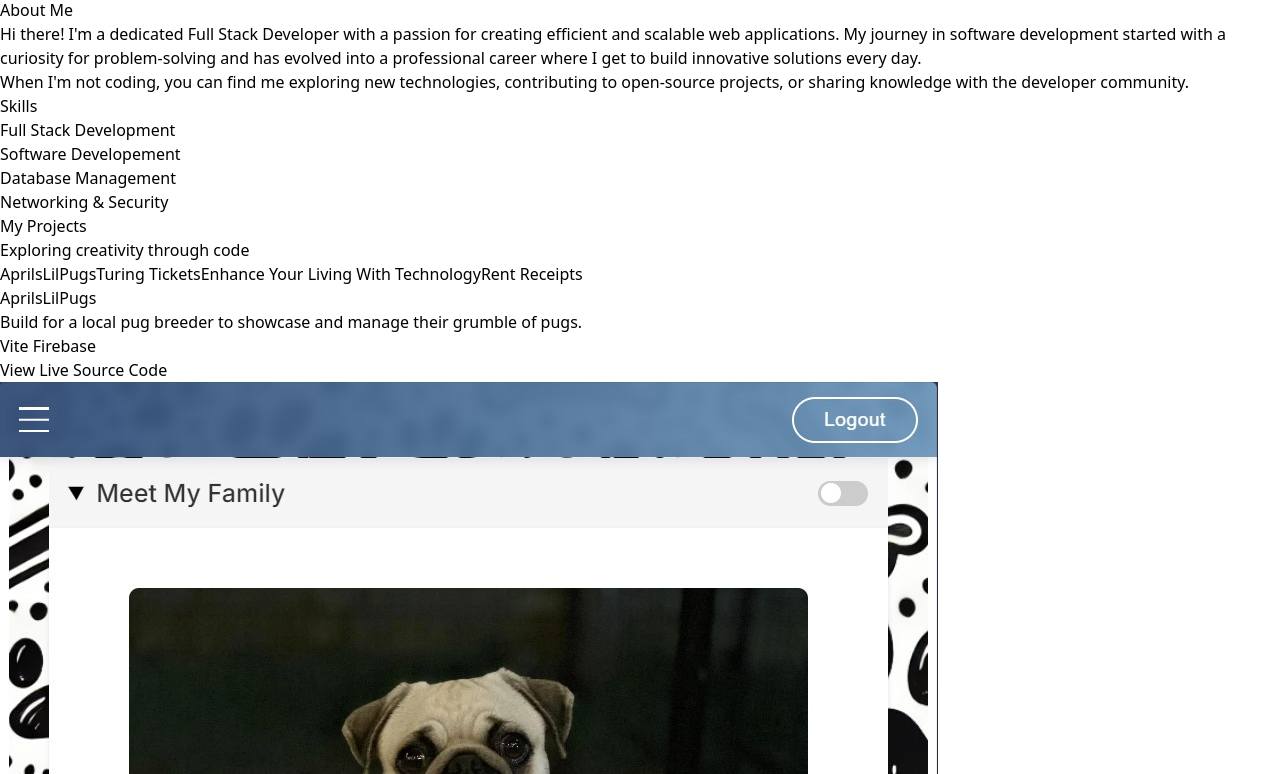
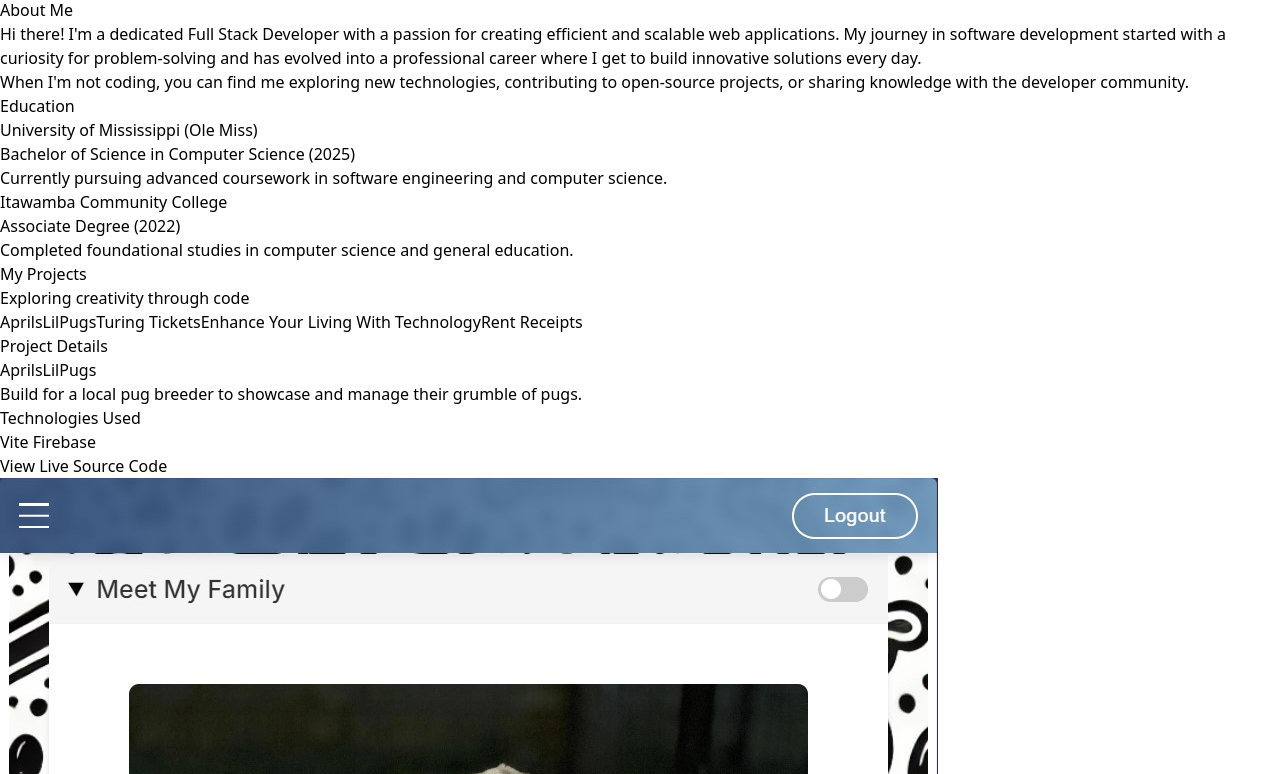
Before and after one commit to jonahgcarpenter/Portfolio, an Angular app: page / in a window 1280 px wide. Shown: the part 746-1520 px from the top of the page. Built offline with nearby package versions, Linux system fonts and the light colour scheme.

Commit message:
better looking

```diff
--- a/src/app/components/about/about.component.ts
+++ b/src/app/components/about/about.component.ts
@@ -1,12 +1,5 @@
 import { Component } from '@angular/core';
 import { CommonModule } from '@angular/common';
-
-interface Education {
-  school: string;
-  degree: string;
-  year: string;
-  description?: string;
-}
 
 interface HomeLab {
   name: string;
@@ -14,13 +7,19 @@ interface HomeLab {
   specs?: string;
 }
 
+interface Language {
+  name: string;
+  experience: string;
+  details: string;
+}
+
 interface AboutInfo {
   title: string;
   role: string;
   description: string;
   journey: string;
-  education: Education[];
   homeLab: HomeLab[];
+  languages: Language[];
 }
 
 @Component({
@@ -48,14 +47,16 @@ interface AboutInfo {
             <p class="text-lg leading-relaxed">{{ aboutData.journey }}</p>
           </div>
 
-          <!-- Education Section -->
+          <!-- Language Experience Section -->
           <div class="bg-purple-800/50 rounded-xl p-8 space-y-6">
-            <h3 class="text-2xl font-semibold text-pink-400">Education</h3>
+            <h3 class="text-2xl font-semibold text-pink-400">Programming Languages</h3>
             <div class="space-y-6">
-              <div *ngFor="let edu of aboutData.education" class="space-y-2">
-                <h4 class="text-xl font-semibold text-white">{{ edu.school }}</h4>
-                <p class="text-gray-300">{{ edu.degree }} ({{ edu.year }})</p>
-                <p *ngIf="edu.description" class="text-gray-400">{{ edu.description }}</p>
+              <div *ngFor="let lang of aboutData.languages" class="space-y-2">
+                <div class="flex justify-between items-center">
+                  <h4 class="text-xl font-semibold text-white">{{ lang.name }}</h4>
+                  <span class="text-pink-400">{{ lang.experience }}</span>
+                </div>
+                <p class="text-gray-400">{{ lang.details }}</p>
               </div>
             </div>
           </div>
@@ -80,27 +81,13 @@ interface AboutInfo {
 export class AboutComponent {
   aboutData: AboutInfo = {
     title: 'About Me',
-    role: 'Full Stack Developer',
+    role: 'Full Stack / Software Developer',
     description: `My journey into software development began with a fascination for technology and problem-solving.
       What started as a curious exploration has evolved into a passionate pursuit of creating innovative solutions
       through code.`,
     journey: `Throughout my academic journey, I've discovered my love for building applications that make a real
       impact. I'm currently pursuing my Bachelor's degree while actively developing my skills in full-stack
       development. I believe in continuous learning and pushing myself to explore new technologies and methodologies.`,
-    education: [
-      {
-        school: 'University of Mississippi (Ole Miss)',
-        degree: 'Bachelor of Science in Computer Science',
-        year: '2025',
-        description: 'Currently pursuing advanced coursework in software engineering and computer science.'
-      },
-      {
-        school: 'Itawamba Community College',
-        degree: 'Associate Degree',
-        year: '2022',
-        description: 'Completed foundational studies in computer science and general education.'
-      }
-    ],
     homeLab: [
       {
         name: 'Proxmox Hypervisor',
@@ -122,6 +109,28 @@ export class AboutComponent {
         purpose: 'Self-hosted services including Nextcloud, Bitwarden, and Nginx Proxy Manager',
         specs: 'Docker containers running on Proxmox VM'
       }
+    ],
+    languages: [
+      {
+        name: 'TypeScript/JavaScript',
+        experience: '3 years',
+        details: 'Extensive experience with modern ES6+ features, Angular, Node.js, and React development.'
+      },
+      {
+        name: 'Python',
+        experience: '2 years',
+        details: 'Used for backend development, automation scripts, and data analysis projects.'
+      },
+      {
+        name: 'Java',
+        experience: '2 years',
+        details: 'Experience in building enterprise applications and Android development.'
+      },
+      {
+        name: 'C#',
+        experience: '1 year',
+        details: 'Developed Windows applications and Unity game projects.'
+      }
     ]
   };
 }
--- a/src/app/components/footer/footer.component.ts
+++ b/src/app/components/footer/footer.component.ts
@@ -26,11 +26,9 @@ import { CommonModule } from '@angular/common';
             <a *ngFor="let link of socialLinks"
                [href]="link.url"
                target="_blank"
-               class="relative px-4 py-2 rounded-lg bg-gradient-to-r from-purple-500/20 to-pink-500/20 border border-pink-500/30 hover:from-purple-500/30 hover:to-pink-500/30 hover:border-pink-400/50 transition-all duration-300"
+               class="px-4 py-2 rounded-lg transition-colors border border-pink-500 hover:bg-pink-500/10"
             >
-              <span class="text-white">
-                {{ link.name }}
-              </span>
+              <span class="text-white">{{ link.name }}</span>
             </a>
           </div>
 
@@ -47,8 +45,8 @@ export class FooterComponent {
   currentYear = new Date().getFullYear();
 
   socialLinks = [
-    { name: 'LinkedIn', url: 'https://linkedin.com/in/your-profile' },
-    { name: 'GitHub', url: 'https://github.com/your-username' },
-    { name: 'Email', url: 'mailto:your.email@example.com' }
+    { name: 'LinkedIn', url: 'https://www.linkedin.com/in/jonah-carpenter-aa2644264/' },
+    { name: 'GitHub', url: 'https://github.com/jonahgcarpenter' },
+    { name: 'Email', url: 'mailto:jonahgcarpenter@gmail.com' }
   ];
 }
--- a/src/app/components/home/home.component.ts
+++ b/src/app/components/home/home.component.ts
@@ -1,5 +1,12 @@
 import { Component } from '@angular/core';
 import { CommonModule } from '@angular/common';
+
+interface Education {
+  school: string;
+  degree: string;
+  year: string;
+  description?: string;
+}
 
 @Component({
   selector: 'app-home',
@@ -22,11 +29,14 @@ import { CommonModule } from '@angular/common';
             <div class="flex gap-4">
               <button
                 (click)="copyEmail()"
-                class="px-6 py-3 bg-purple-500 hover:bg-purple-600 rounded-lg font-semibold transition duration-300"
+                class="px-6 py-3 rounded-lg transition-colors bg-purple-500 text-white hover:bg-purple-600"
               >
                 {{ buttonText }}
               </button>
-              <a href="#projects" class="px-6 py-3 border border-pink-500 hover:bg-pink-500/10 rounded-lg font-semibold transition duration-300">
+              <a
+                href="#projects"
+                class="px-6 py-3 rounded-lg transition-colors border border-pink-500 hover:bg-pink-500/10"
+              >
                 View Work
               </a>
             </div>
@@ -58,25 +68,14 @@ import { CommonModule } from '@angular/common';
               </p>
             </div>
             <div class="bg-purple-800/50 rounded-xl p-6 space-y-4">
-              <h3 class="text-xl font-semibold text-pink-400">Skills</h3>
-              <ul class="grid grid-cols-2 gap-4">
-                <li class="flex items-center gap-2">
-                  <span class="w-2 h-2 bg-pink-400 rounded-full"></span>
-                  Full Stack Development
-                </li>
-                <li class="flex items-center gap-2">
-                  <span class="w-2 h-2 bg-pink-400 rounded-full"></span>
-                  Software Developement
-                </li>
-                <li class="flex items-center gap-2">
-                  <span class="w-2 h-2 bg-pink-400 rounded-full"></span>
-                  Database Management
-                </li>
-                <li class="flex items-center gap-2">
-                  <span class="w-2 h-2 bg-pink-400 rounded-full"></span>
-                  Networking & Security
-                </li>
-              </ul>
+              <h3 class="text-xl font-semibold text-pink-400">Education</h3>
+              <div class="space-y-4">
+                <div *ngFor="let edu of education" class="space-y-2">
+                  <h4 class="text-lg font-semibold text-white">{{ edu.school }}</h4>
+                  <p class="text-gray-300">{{ edu.degree }} ({{ edu.year }})</p>
+                  <p *ngIf="edu.description" class="text-gray-400 text-sm">{{ edu.description }}</p>
+                </div>
+              </div>
             </div>
           </div>
         </div>
@@ -99,4 +98,19 @@ export class HomeComponent {
       console.error('Failed to copy email:', err);
     }
   }
+
+  education: Education[] = [
+    {
+      school: 'University of Mississippi (Ole Miss)',
+      degree: 'Bachelor of Science in Computer Science',
+      year: '2025',
+      description: 'Currently pursuing advanced coursework in software engineering and computer science.'
+    },
+    {
+      school: 'Itawamba Community College',
+      degree: 'Associate Degree',
+      year: '2022',
+      description: 'Completed foundational studies in computer science and general education.'
+    }
+  ];
 }
--- a/src/app/components/navbar/navbar.component.ts
+++ b/src/app/components/navbar/navbar.component.ts
@@ -19,12 +19,10 @@ import { ViewportScroller, CommonModule } from '@angular/common';
         <div class="hidden md:flex items-center gap-8">
           <button *ngFor="let section of sections"
                   (click)="selectSection($event, section)"
-                  class="group relative px-4 py-2 rounded-lg bg-gradient-to-r from-purple-500/20 to-pink-500/20 border border-pink-500/30 hover:from-purple-500/30 hover:to-pink-500/30 hover:border-pink-400/50 transition-all duration-300"
+                  [class]="'px-4 py-2 rounded-lg transition-colors text-white ' +
+                    (currentSection === section ? 'bg-purple-500' : 'border border-pink-500 hover:bg-pink-500/10')"
           >
-            <span class="relative z-10 text-white transition-all duration-300"
-                  [class]="currentSection === section ? 'text-pink-400' : ''">
-              {{ section.toUpperCase() }}
-            </span>
+            {{ section.toUpperCase() }}
           </button>
         </div>
 
@@ -32,7 +30,7 @@ import { ViewportScroller, CommonModule } from '@angular/common';
         <div class="flex md:hidden relative">
           <button
             (click)="toggleDropdown()"
-            class="relative px-4 py-2 rounded-lg bg-gradient-to-r from-purple-500/20 to-pink-500/20 border border-pink-500/30 hover:from-purple-500/30 hover:to-pink-500/30 hover:border-pink-400/50 transition-all duration-300"
+            class="px-4 py-2 rounded-lg transition-colors border border-pink-500 hover:bg-pink-500/10"
           >
             <span class="text-white">
               {{ currentSection.toUpperCase() }}
@@ -44,8 +42,8 @@ import { ViewportScroller, CommonModule } from '@angular/common';
           >
             <button *ngFor="let section of sections"
                     (click)="selectSection($event, section)"
-                    class="w-full px-4 py-3 text-left text-white hover:bg-gradient-to-r hover:from-purple-500/20 hover:to-pink-500/20 transition-all duration-300"
-                    [class.text-pink-400]="currentSection === section"
+                    [class]="'w-full px-4 py-2 text-left text-white transition-colors ' +
+                      (currentSection === section ? 'bg-purple-500' : 'hover:bg-pink-500/10')"
             >
               {{ section.toUpperCase() }}
             </button>
@@ -55,11 +53,10 @@ import { ViewportScroller, CommonModule } from '@angular/common';
         <!-- Contact Button -->
         <button
           (click)="toggleContactDropdown()"
-          class="relative px-4 py-2 rounded-lg bg-gradient-to-r from-purple-500/20 to-pink-500/20 border border-pink-500/30 hover:from-purple-500/30 hover:to-pink-500/30 hover:border-pink-400/50 transition-all duration-300"
+          [class]="'px-4 py-2 rounded-lg transition-colors ' +
+            (isContactDropdownOpen ? 'bg-purple-500' : 'border border-pink-500 hover:bg-pink-500/10')"
         >
-          <span class="text-white">
-            HIRE ME
-          </span>
+          <span class="text-white">HIRE ME</span>
         </button>
 
         <!-- Contact Dropdown -->
@@ -68,11 +65,9 @@ import { ViewportScroller, CommonModule } from '@angular/common';
         >
           <button *ngFor="let contact of contacts"
                   (click)="openLink(contact.url)"
-                  class="group relative w-full px-4 py-3 hover:bg-gradient-to-r hover:from-purple-500/20 hover:to-pink-500/20 transition-all duration-300"
+                  class="w-full px-4 py-2 text-left text-white transition-colors hover:bg-pink-500/10"
           >
-            <span class="text-white group-hover:text-pink-400 transition-all duration-300 flex items-center gap-2">
-              {{ contact.name.toUpperCase() }}
-            </span>
+            {{ contact.name.toUpperCase() }}
           </button>
         </div>
       </div>
@@ -85,9 +80,9 @@ export class NavbarComponent implements OnInit {
   sections = ['home', 'work', 'about'];
   isContactDropdownOpen = false;
   contacts = [
-    { name: 'LinkedIn', url: 'https://linkedin.com/in/your-profile' },
-    { name: 'GitHub', url: 'https://github.com/your-username' },
-    { name: 'Email', url: 'mailto:your.email@example.com' }
+    { name: 'LinkedIn', url: 'https://www.linkedin.com/in/jonah-carpenter-aa2644264/' },
+    { name: 'GitHub', url: 'https://github.com/jonahgcarpenter' },
+    { name: 'Email', url: 'mailto:jonahgcarpenter@gmail.com' }
   ];
 
   constructor(private viewportScroller: ViewportScroller) {}
--- a/src/app/components/work/work.component.ts
+++ b/src/app/components/work/work.component.ts
@@ -15,7 +15,7 @@ interface Project {
   standalone: true,
   imports: [CommonModule],
   template: `
-    <section id="work" class="min-h-screen text-white py-20 pb-32 px-4 sm:px-6 lg:px-8">
+    <section id="work" class="text-white py-20 pb-32 px-4 sm:px-6 lg:px-8">
       <div class="max-w-6xl mx-auto">
         <!-- Header -->
         <div class="mb-12">
@@ -45,16 +45,22 @@ interface Project {
           <div *ngFor="let project of projects; let i = index"
                [class.hidden]="currentSlide !== i"
                class="grid md:grid-cols-2 gap-8">
-            <div class="space-y-6">
-              <h2 class="text-3xl font-bold">{{project.name}}</h2>
-              <p class="text-gray-300 text-lg leading-relaxed">{{project.description}}</p>
+            <div class="bg-purple-800/50 rounded-xl p-6 h-full flex flex-col">
+              <h3 class="text-xl font-semibold text-pink-400 mb-4">Project Details</h3>
+              <div class="flex-1 flex flex-col">
+                <div class="space-y-4">
+                  <h4 class="text-lg font-semibold text-white">{{project.name}}</h4>
+                  <p class="text-gray-300">{{project.description}}</p>
+                  <h3 class="text-xl font-semibold text-pink-400">Technologies Used</h3>
                   <div class="flex flex-wrap gap-2">
                     <span *ngFor="let tech of project.technologies"
-                      class="px-3 py-1 bg-purple-800/50 text-pink-400 rounded-lg text-sm">
+                          class="px-4 py-2 bg-purple-950 text-white font-medium rounded-lg text-base">
                       {{tech}}
                     </span>
                   </div>
-              <div class="flex gap-4 pt-4">
+                </div>
+                <div class="mt-auto pt-6">
+                  <div class="flex gap-4">
                     <a *ngIf="project.liveLink"
                        [href]="project.liveLink"
                        target="_blank"
@@ -68,10 +74,12 @@ interface Project {
                     </a>
                   </div>
                 </div>
+              </div>
+            </div>
             <div class="relative aspect-square rounded-xl overflow-hidden border-4 border-pink-500/30 shadow-xl shadow-purple-500/20">
               <img [src]="project.imageUrl"
                    [alt]="project.name"
-                   class="w-full h-full object-cover transition-transform duration-500 hover:scale-105"
+                   class="w-full h-full object-cover"
                    (error)="handleImageError($event)"/>
             </div>
           </div>
```
Lines whose indentation alone changed are shown as unchanged.
